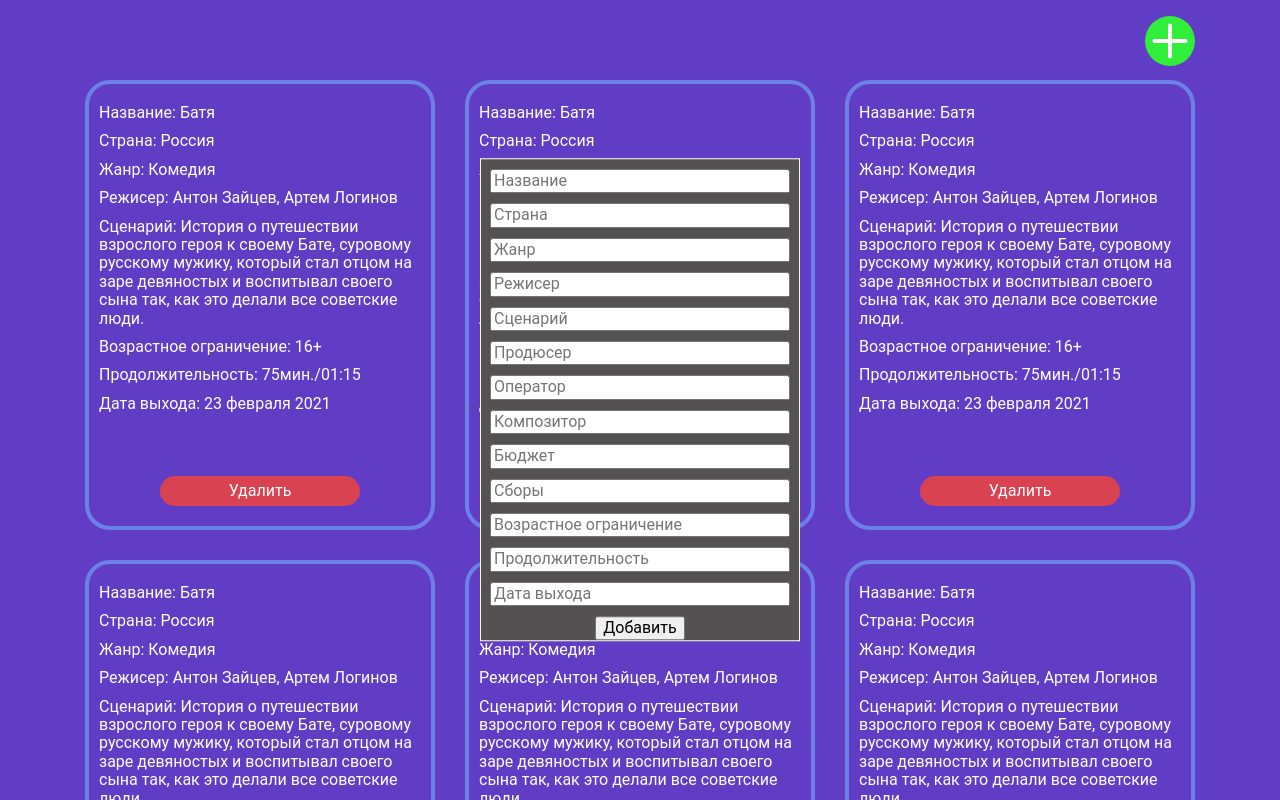
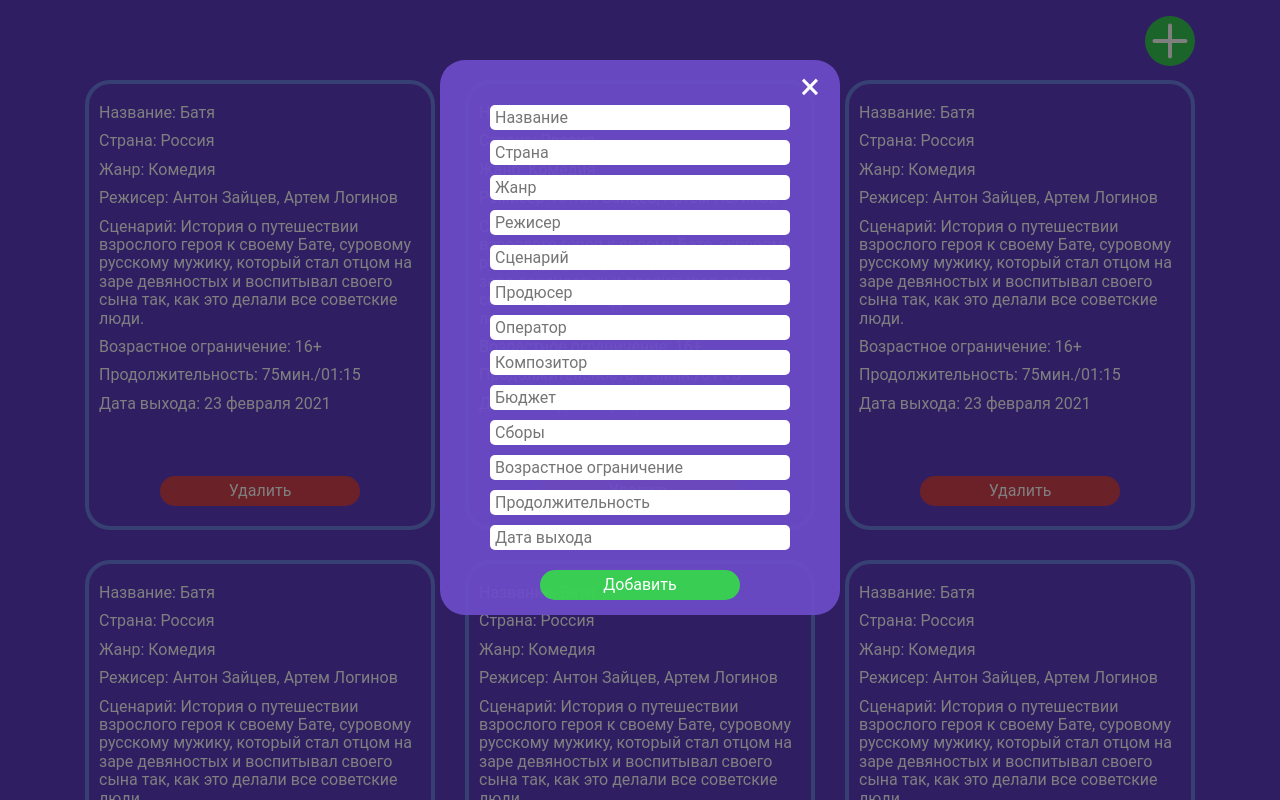
Before and after one commit to midorun/SSTU-4-semester-web, a website built with webpack: page lab_3/index.html in a window 1280 px wide. Both pictures are taken after a click on the button 1170 px from the left and 41 px from the top of the page. Shown: the top 800 px of the page. Built offline with nearby package versions, Linux system fonts and the light colour scheme.

Commit message:
ref: change layout

```diff
--- a/lab_3/index.html
+++ b/lab_3/index.html
@@ -8,14 +8,14 @@
     <meta name="description" content="Web site created using create-react-app" />
 
     <link rel="stylesheet" href="./css/normalize.css">
-    <!-- <link rel="stylesheet" href="../src/index.css"> -->
     <title>lab_3</title>
 </head>
 
 <body>
-    <div id="header"></div>
+    <!-- <div id="header"></div> -->
     <div id="films"></div>
     <div id="modal"></div>
+
 
     <script src="./js/bundle.js"></script>
 </body>
--- a/lab_3/src/components/App/App.js
+++ b/lab_3/src/components/App/App.js
@@ -1,18 +1,16 @@
-
-import FilmsItem from '../FilmsItem';
 import FilmsList from '../FilmsList';
-import Form from '../Form';
+import Modal from '../Modal';
 
 // styles
 import './App.css';
 import '../FilmsList/FilmsList.css';
 import '../FilmsItem/FilmsItem.css'
-import '../Form/Form.css';
+import '../Modal/Modal.css';
 
 class App {
     render() {
         FilmsList.render();
-        Form.render();
+        Modal.render();
     }
 }
 
--- a/lab_3/src/components/FilmsList/FilmsList.css
+++ b/lab_3/src/components/FilmsList/FilmsList.css
@@ -5,9 +5,7 @@
 .films-list {
     margin: 0 auto;
     display: flex;
-    /* justify-content: center; */
     flex-wrap: wrap;
-
 }
 
 .films-controls {
@@ -20,9 +18,10 @@
     position: relative;
     width: 50px;
     height: 50px;
-    background: #30ee3a;
+    background: #30ee3ace;
     border: none;
     border-radius: 50%;
+    cursor: pointer;
 }
 
 .films-controls-add:before,
--- a/lab_3/src/components/FilmsList/FilmsList.js
+++ b/lab_3/src/components/FilmsList/FilmsList.js
@@ -2,7 +2,7 @@ import DATA from '../../constants/DATA';
 import { FILMS } from '../../constants/root';
 import nextId from '../../services/nextId';
 import FilmsItem from '../FilmsItem';
-import Form from '../Form';
+import Modal from '../Modal';
 
 class FilmsList {
     constructor(DATA) {
@@ -88,7 +88,7 @@ class FilmsList {
     }
 
     addEventListeners() {
-        document.querySelectorAll('.film-item-delete')
+        document.querySelectorAll('.films-item-delete')
             .forEach(element => {
                 element.addEventListener('click', () => {
                     let id = +element.getAttribute('data-film-item-id');
@@ -96,7 +96,7 @@ class FilmsList {
                 })
             })
         document.querySelector('.films-controls-add')
-            .addEventListener('click', () => Form.enable());
+            .addEventListener('click', () => Modal.enable());
     }
 }
 
--- a/lab_3/src/components/Form/Form.css
+++ /dev/null
@@ -1,34 +0,0 @@
-.form {
-    margin: 0 auto;
-    width: 320px;
-    display: flex;
-    flex-direction: column;
-    align-items: center;
-    border: 1px solid;
-    background-color: #535151;
-
-
-
-
-
-}
-
-.form input {
-    width: 300px;
-    margin-top: 10px;
-}
-
-.form button {
-    margin-top: 10px;
-}
-
-.active {
-    position: absolute;
-    top: 50%;
-    left: 50%;
-    transform: translate(-50%, -50%);
-}
-
-.hide {
-    display: none;
-}
--- a/lab_3/src/components/Form/Form.js
+++ /dev/null
@@ -1,55 +0,0 @@
-import { MODAL } from '../../constants/root';
-import FilmsList from '../FilmsList';
-
-class Form {
-    constructor(params) {
-        this.formElement = null;
-        this.submitBtn = null;
-    }
-
-    render() {
-        MODAL.innerHTML = `
-            <form id="form" class="form hide">
-                <input type="text" name="title" id="title" placeholder="Название">
-                <input type="text" name="country" id="country" placeholder="Страна">
-                <input type="text" name="genre" id="genre" placeholder="Жанр">
-                <input type="text" name="director" id="director" placeholder="Режисер">
-                <input type="text" name="script" id="script" placeholder="Сценарий">
-                <input type="text" name="producer" id="producer" placeholder="Продюсер">
-                <input type="text" name="operator" id="operator" placeholder="Оператор">
-                <input type="text" name="composer" id="composer" placeholder="Композитор">
-                <input type="text" name="budget" id="budget" placeholder="Бюджет">
-                <input type="text" name="income" id="income" placeholder="Сборы">
-                <input type="text" name="age" id="age" placeholder="Возрастное ограничение">
-                <input type="text" name="duration" id="duration" placeholder="Продолжительность">
-                <input type="text" name="release" id="release" placeholder="Дата выхода">
-                <button id="form-btn-submit" type="submit">Добавить</button>
-            </form>
-        `
-        this.formElement = document.getElementById('form');
-        this.submitBtn = document.getElementById('form-btn-submit');
-    }
-
-    toggleClasses() {
-        this.formElement.classList.toggle('hide');
-        this.formElement.classList.toggle('active');
-    }
-
-    enable() {
-        this.toggleClasses();
-    }
-
-    disable() {
-        this.toggleClasses();
-    }
-
-    addEventListeners() {
-        this.formElement.addEventListener('submit', (e) => {
-            e.preventDefault();
-            this.disable();
-            FilmsList.addFilmItem(this.formElement);
-        })
-    }
-}
-
-export default new Form();
--- a/lab_3/src/components/Form/index.js
+++ /dev/null
@@ -1,2 +0,0 @@
-import Form from './Form';
-export default Form;
--- /dev/null
+++ b/lab_3/src/components/Modal/Modal.css
@@ -0,0 +1,67 @@
+.modal {
+    position: fixed;
+    top: 0;
+    left: 0;
+    z-index: 1050;
+    display: none;
+    width: 100%;
+    height: 100%;
+    overflow: hidden;
+    background-color: rgba(0, 0, 0, .5)
+}
+
+.modal-content {
+    position: relative;
+    max-width: 400px;
+    margin: 60px auto;
+    padding-top: 20px;
+    background: #6d4cc9ec;
+    border-radius: 25px;
+}
+
+.modal-close {
+    position: absolute;
+    right: 5%;
+    top: 1%;
+    font-size: 2.3rem;
+    cursor: pointer;
+}
+
+.form {
+    margin: 0 auto;
+    padding: 15px 0;
+    width: 350px;
+    display: flex;
+    flex-direction: column;
+    align-items: center;
+}
+
+.form input {
+    padding-left: 5px;
+    width: 300px;
+    height: 25px;
+    margin-top: 10px;
+    border: none;
+    border-radius: 5px;
+}
+
+.form button {
+    margin: 0 auto;
+    margin-top: 20px;
+    height: 30px;
+    width: 200px;
+    border: none;
+    border-radius: 15px;
+    background-color: #30ee3ace;
+    color: #ffffff;
+    transition: all .3s;
+    cursor: pointer;
+}
+
+.active {
+    display: block;
+}
+
+.hide {
+    display: none;
+}
--- /dev/null
+++ b/lab_3/src/components/Modal/Modal.js
@@ -0,0 +1,66 @@
+import { MODAL } from '../../constants/root';
+import FilmsList from '../FilmsList';
+
+class Modal {
+    constructor(params) {
+        this.modal = null;
+        this.modalClose = null;
+        this.form = null
+    }
+
+    render() {
+        MODAL.innerHTML = `
+        <div class="modal">
+            <div class="modal-content">
+                <span class="modal-close">&times;</span>
+                <form id="form" class="form">
+                    <input type="text" name="title" id="title" placeholder="Название">
+                    <input type="text" name="country" id="country" placeholder="Страна">
+                    <input type="text" name="genre" id="genre" placeholder="Жанр">
+                    <input type="text" name="director" id="director" placeholder="Режисер">
+                    <input type="text" name="script" id="script" placeholder="Сценарий">
+                    <input type="text" name="producer" id="producer" placeholder="Продюсер">
+                    <input type="text" name="operator" id="operator" placeholder="Оператор">
+                    <input type="text" name="composer" id="composer" placeholder="Композитор">
+                    <input type="text" name="budget" id="budget" placeholder="Бюджет">
+                    <input type="text" name="income" id="income" placeholder="Сборы">
+                    <input type="text" name="age" id="age" placeholder="Возрастное ограничение">
+                    <input type="text" name="duration" id="duration" placeholder="Продолжительность">
+                    <input type="text" name="release" id="release" placeholder="Дата выхода">
+                    <button id="form-btn-submit" type="submit">Добавить</button>
+                </form>
+            </div>
+        </div>
+        `
+        this.modal = document.querySelector('.modal');
+        this.modalClose = document.querySelector('.modal-close');
+        this.form = document.querySelector('#form');
+    }
+
+    toggleClasses() {
+        this.modal.classList.toggle('active');
+    }
+
+    enable() {
+        this.toggleClasses();
+    }
+
+    disable() {
+        this.toggleClasses();
+    }
+
+    addEventListeners() {
+        this.form.addEventListener('submit', (e) => {
+            e.preventDefault();
+            this.disable();
+            FilmsList.addFilmItem(this.form);
+        })
+        this.modal.addEventListener('click', (e) => {
+            if (e.target.classList.contains('modal-close') || e.target.classList.contains('modal')) {
+                this.disable();
+            }
+        })
+    }
+}
+
+export default new Modal();
--- /dev/null
+++ b/lab_3/src/components/Modal/index.js
@@ -0,0 +1,2 @@
+import Modal from './Modal';
+export default Modal;
--- a/lab_3/src/index.js
+++ b/lab_3/src/index.js
@@ -1,7 +1,7 @@
 import App from './components/App';
 import FilmsList from './components/FilmsList';
-import Form from './components/Form';
+import Modal from './components/Modal';
 
 App.render();
 FilmsList.addEventListeners();
-Form.addEventListeners();
+Modal.addEventListeners();
```
Also changed, not shown: lab_3/js/bundle.js (+58 -50 lines), 1 other file.
